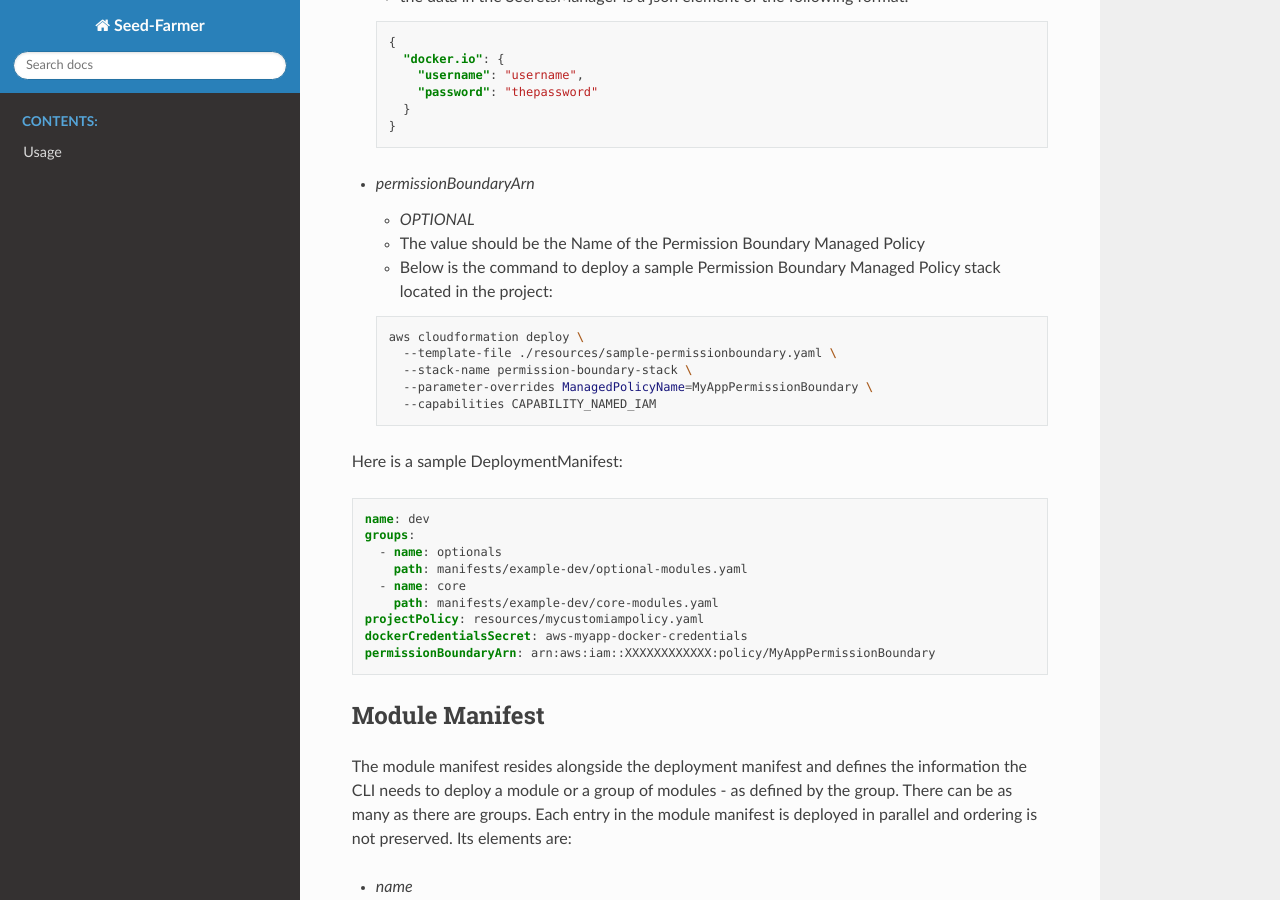
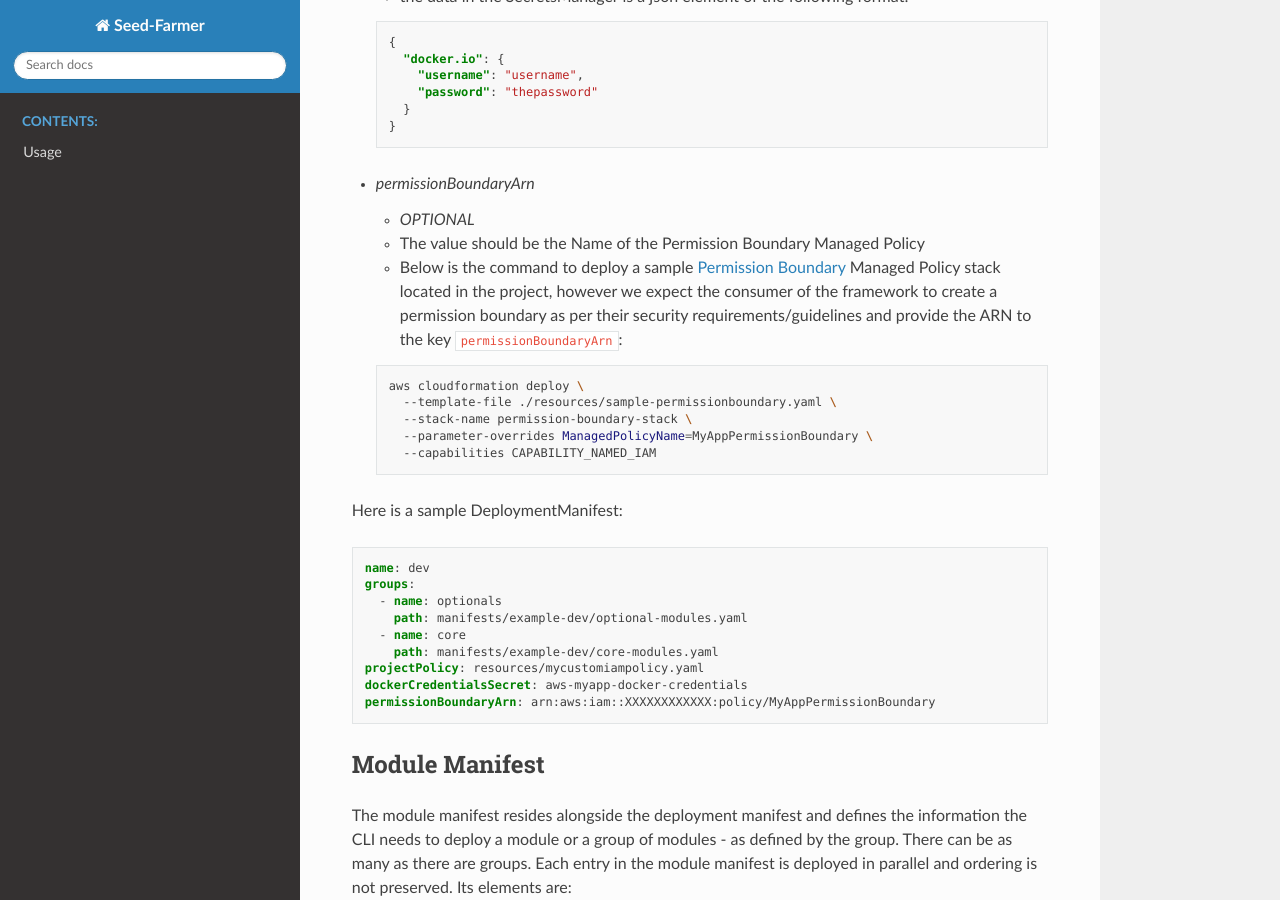
Before and after one commit to awslabs/seed-farmer, a Sphinx documentation site: the page built from docs/source/manifests.md, in a window 1280 px wide and 900 px high, scrolled down 963 px. Built offline with Sphinx 7.4.7 and the Read the Docs theme 2.0.0, drawn with Linux system fonts in a browser that asks for light colours; pages that are not in the unit, such as notebooks, are missing from menus; the version number could not be read and is left out.

Commit message:
added details about permissionBoundary

````diff
--- a/docs/source/manifests.md
+++ b/docs/source/manifests.md
@@ -35,7 +35,7 @@
 - *permissionBoundaryArn*
   - _OPTIONAL_
   - The value should be the Name of the Permission Boundary Managed Policy
-  - Below is the command to deploy a sample Permission Boundary Managed Policy stack located in the project:
+  - Below is the command to deploy a sample [Permission Boundary](https://docs.aws.amazon.com/IAM/latest/UserGuide/access_policies_boundaries.html) Managed Policy stack located in the project, however we expect the consumer of the framework to create a permission boundary as per their security requirements/guidelines and provide the ARN to the key `permissionBoundaryArn`:
   ```sh
   aws cloudformation deploy \
     --template-file ./resources/sample-permissionboundary.yaml \
````
